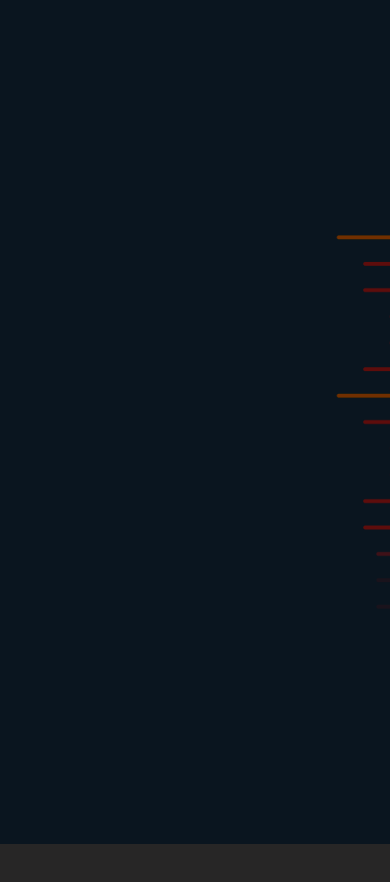
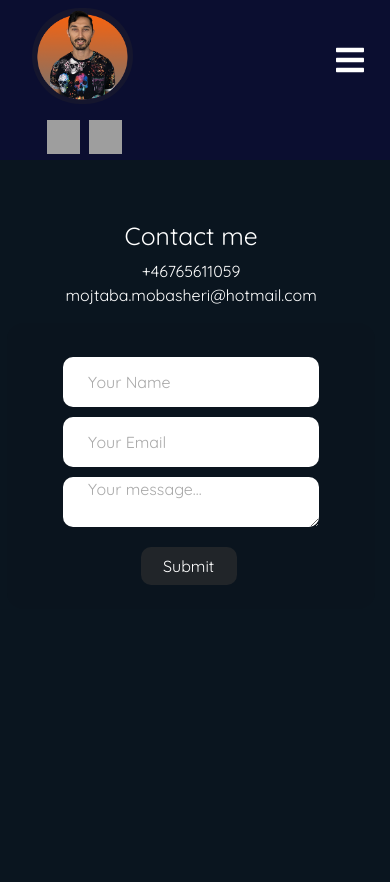
Before and after one commit to mmxzps/moj-cv, a React (Vite) app: page /contact in a window 390 px wide. Before the commit this address had no page. Shown: the top 882 px of the page. Before the commit the page ends 844 px from the top, so only its background shows below. Built offline with nearby package versions, Linux system fonts and the light colour scheme; grey boxes are pictures that could not be loaded; a web font is replaced by a local one; what js-confetti would draw is missing.

Commit message:
Added contact me page

```diff
--- a/src/App.jsx
+++ b/src/App.jsx
@@ -6,6 +6,7 @@ import Projects from './pages/Projects'
 import Jobs from './pages/Jobs'
 import Educations from './pages/Educations'
 import Skills from './pages/Skills'
+import Contact from './pages/Contact'
 
 function App() {
 
@@ -20,6 +21,7 @@ function App() {
             <Route path="/jobs" element={<Jobs />} />
             <Route path="/educations" element={<Educations />} />
             <Route path="/skills" element={<Skills />} />
+            <Route path="/contact" element={<Contact />} />
           </Route>
         </Routes>
       </BrowserRouter>
--- a/src/components/Aside.jsx
+++ b/src/components/Aside.jsx
@@ -1,5 +1,5 @@
 import React from 'react'
-import { Outlet, Link, NavLink } from 'react-router-dom'
+import { NavLink } from 'react-router-dom'
 import Thumbsup from '../assets/pictures/profb.png'
 
 const Aside = () => {
@@ -25,6 +25,7 @@ const Aside = () => {
         <li><NavLink to="jobs">Previous Jobs</NavLink></li>
         <li><NavLink to="educations">Educations</NavLink></li>
         <li><NavLink to="skills">Skills</NavLink></li>
+        <li><NavLink to="contact">Contact</NavLink></li>
       </ul>
     </nav>
   </aside>
--- a/src/components/Navbar.jsx
+++ b/src/components/Navbar.jsx
@@ -42,6 +42,7 @@ const Navbar = () => {
             <li><NavLink to="jobs" onClick={showMenu}>Previous Jobs</NavLink></li>
             <li><NavLink to="educations" onClick={showMenu}>Educations</NavLink></li>
             <li><NavLink to="skills" onClick={showMenu}>Skills</NavLink></li>
+            <li><NavLink to="contact" onClick={showMenu}>Contact</NavLink></li>
         </ul>
       </nav>
     </div>
--- a/src/index.css
+++ b/src/index.css
@@ -320,6 +320,28 @@ h4 {
   width: 100%;
 }
 
+#contact-container {
+  display: flex;
+  align-items: center;
+  padding-top: 2rem;
+  width: 100vw;
+  justify-content: center;
+  margin-left: 15rem;
+}
+#contact-container ul{
+  color:white;
+  list-style: none;
+}
+#contact-container ul li:hover{
+  transform: scale(1.1);
+}
+
+#contact-bg{
+  background: #0000000c;
+  padding: 1.5rem;
+  border-radius: 1rem;
+  width: 30rem;
+}
 
 /* ---POP UP MODAL ------------------------------------------ */
 
@@ -803,7 +825,20 @@ this way they appear when line reaches them.*/
 }
 
 @media screen and (max-width: 600px) {
+  /*Contact--form*/
+  #contact-container{
+    height: 65vw;
+    flex-direction: column;
+    margin-left: 0;
+    margin-top: 6rem;
+  }
+  #contact-container ul, li{
+      padding: 0;
 
+  }
+  #contact-bg {
+    width: 23rem;
+  }
   /*-----------------------------ham menu*/
   .navbarContainer {
     display: block;
--- /dev/null
+++ b/src/pages/Contact.jsx
@@ -0,0 +1,37 @@
+import React from 'react'
+
+const Contact = () => {
+  return (
+    <>
+      <main>
+        <div id="contact-container">
+
+            <ul>
+            <li style={{ transform: "none" }}><h2>Contact me</h2></li>
+              <li><a href="tel:+46765611059">+46765611059</a></li>
+              <li><a href="mailto:mojtaba.mobasheri@hotmail.com">mojtaba.mobasheri@hotmail.com</a></li>
+            </ul>
+
+          <div id="contact-bg">
+          {/* <h4 className='collabH4'>Contact me</h4> */}
+                {/* <hr /> */}
+            <form action="https://api.web3forms.com/submit" method="POST" className="contact-left" >
+              <div className="contact-left-title">
+              </div>
+              <input type="hidden" name="access_key" defaultValue="92a387f1-48c3-46e5-af49-ef5f125c3aac" />
+              <input type="text" name="name" placeholder="Your Name" className="contact-input" required />
+              <input type="email" name="email" placeholder="Your Email" className="contact-input" required />
+              <textarea name="message" placeholder="Your message..." className="contact-input" required defaultValue={""} />
+
+              <div className="buttonC">
+                <button type="submit" className='subutton'>Submit</button>
+              </div>
+            </form>
+          </div>
+        </div>
+      </main>
+    </>
+  )
+}
+
+export default Contact
```
